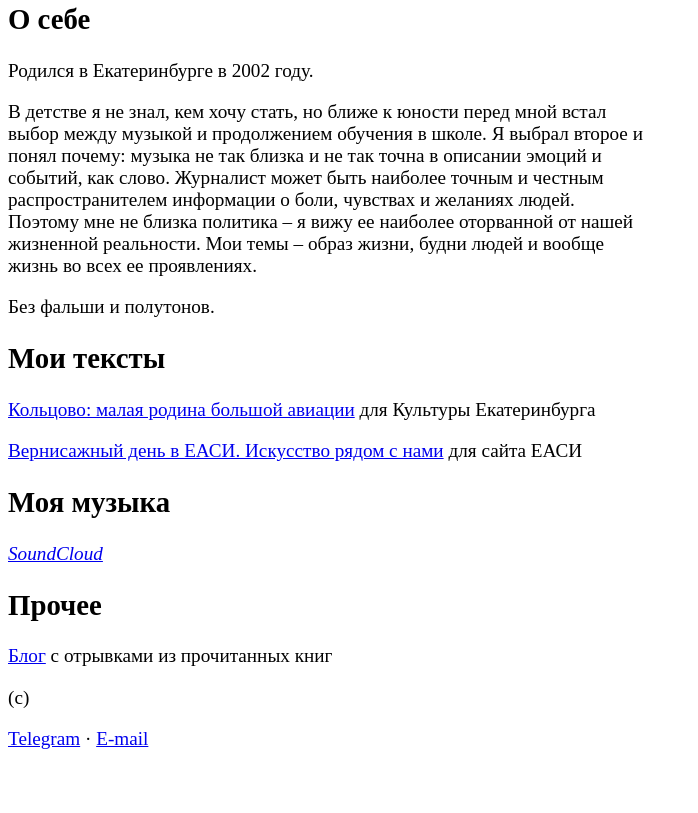
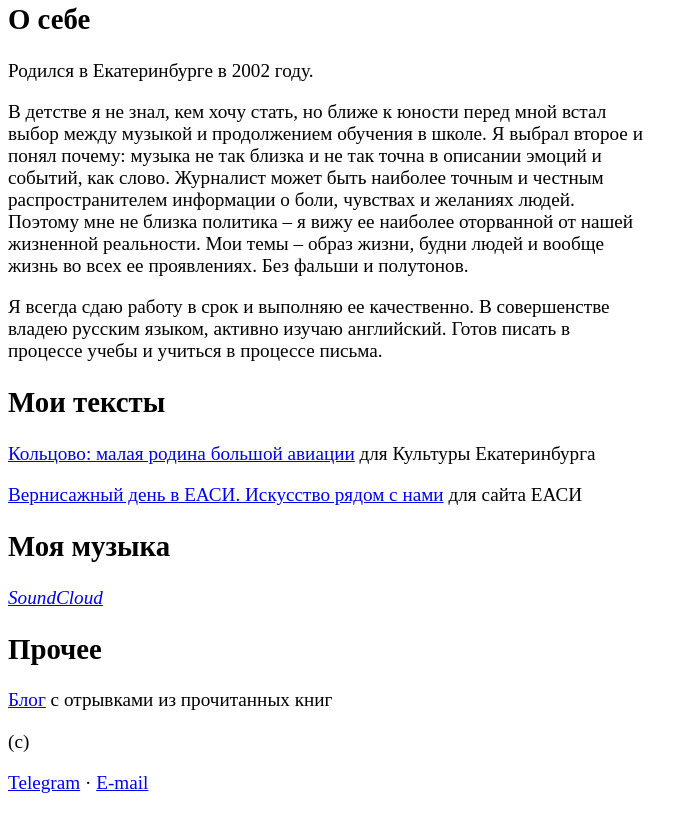
Before and after one commit to bmkrtychan12/bmkrtychan12.github.io, a plain HTML site: page index.html in a window 1280 px wide. Shown: the part 778-1591 px from the top of the page, without its empty margins (0-698 px from the left). Before the commit the page ends 1547 px from the top, so only its background shows below. Drawn offline with Linux system fonts and the light colour scheme.

Commit message:
Update index.html

```diff
--- a/index.html
+++ b/index.html
@@ -13,8 +13,9 @@
 <p>Профессиональное образование: ЕАСИ (2019-н.в.) (профиль &quot;Журналистика и связи с общественностью в сфере культуры&quot;)</p>
 <h2>О себе</h2>
 <p>Родился в Екатеринбурге в 2002 году. </p>
-<p>В детстве я не знал, кем хочу стать, но ближе к юности перед мной встал выбор между музыкой и продолжением обучения в школе. Я выбрал второе и понял почему: музыка не так близка и не так точна в описании эмоций и событий, как слово. Журналист может быть наиболее точным и честным распространителем информации о боли, чувствах и желаниях людей. Поэтому мне не близка политика – я вижу ее наиболее оторванной от нашей жизненной реальности. Мои темы – образ жизни, будни людей и вообще жизнь во всех ее проявлениях. </p>
-<p>Без фальши и полутонов. </p>
+<p>В детстве я не знал, кем хочу стать, но ближе к юности перед мной встал выбор между музыкой и продолжением обучения в школе. Я выбрал второе и понял почему: музыка не так близка и не так точна в описании эмоций и событий, как слово. Журналист может быть наиболее точным и честным распространителем информации о боли, чувствах и желаниях людей. Поэтому мне не близка политика – я вижу ее наиболее оторванной от нашей жизненной реальности. Мои темы – образ жизни, будни людей и вообще жизнь во всех ее проявлениях. Без фальши и полутонов. </p>
+  <p> </p>
+<p>Я всегда сдаю работу в срок и выполняю ее качественно. В совершенстве владею русским языком, активно изучаю английский. Готов писать в процессе учебы и учиться в процессе письма. </p>
 <h2>Мои тексты</h2>
 <p><a href='https://bit.ly/3c6JwRu'>Кольцово: малая родина большой авиации</a> для Культуры Екатеринбурга</p>
 <p><a href='https://%D0%B5%D0%B0%D1%81%D0%B8.%D0%B5%D0%BA%D0%B0%D1%82%D0%B5%D1%80%D0%B8%D0%BD%D0%B1%D1%83%D1%80%D0%B3.%D1%80%D1%84/about/news/i112812/'>Вернисажный день в ЕАСИ. Искусство рядом с нами</a> для сайта ЕАСИ</p>
```
